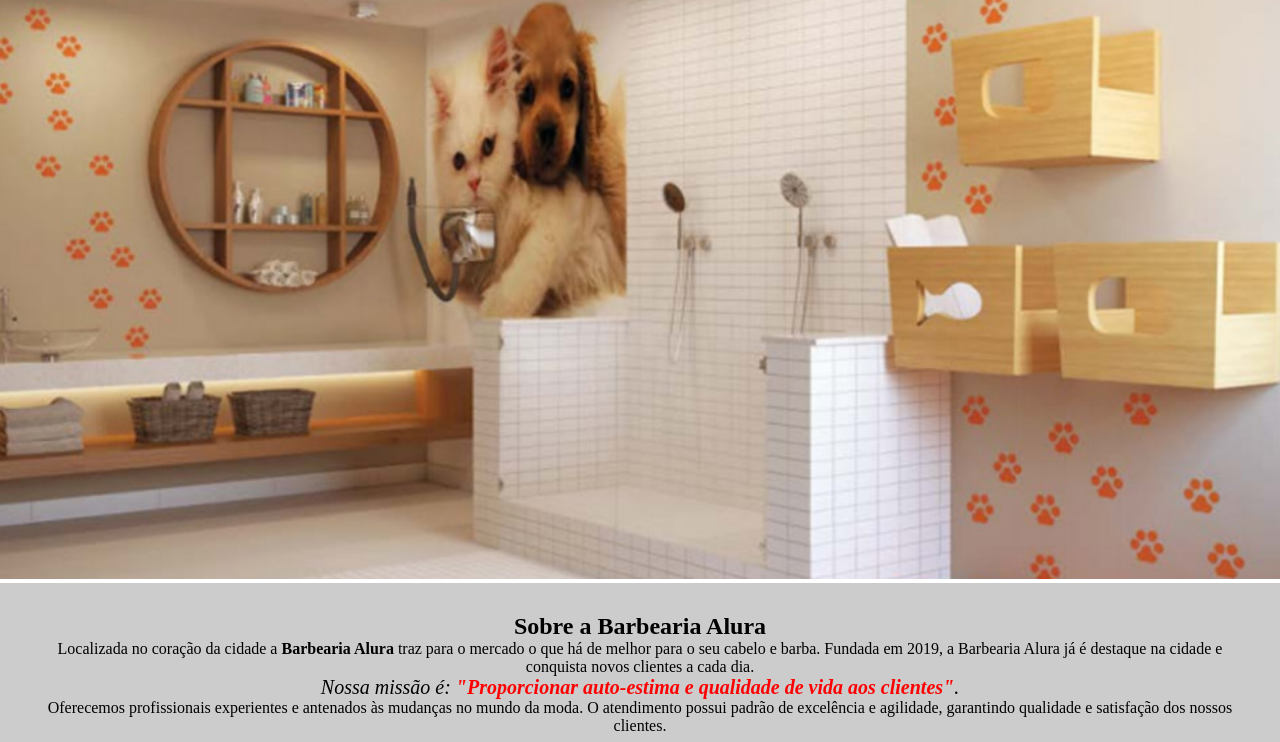
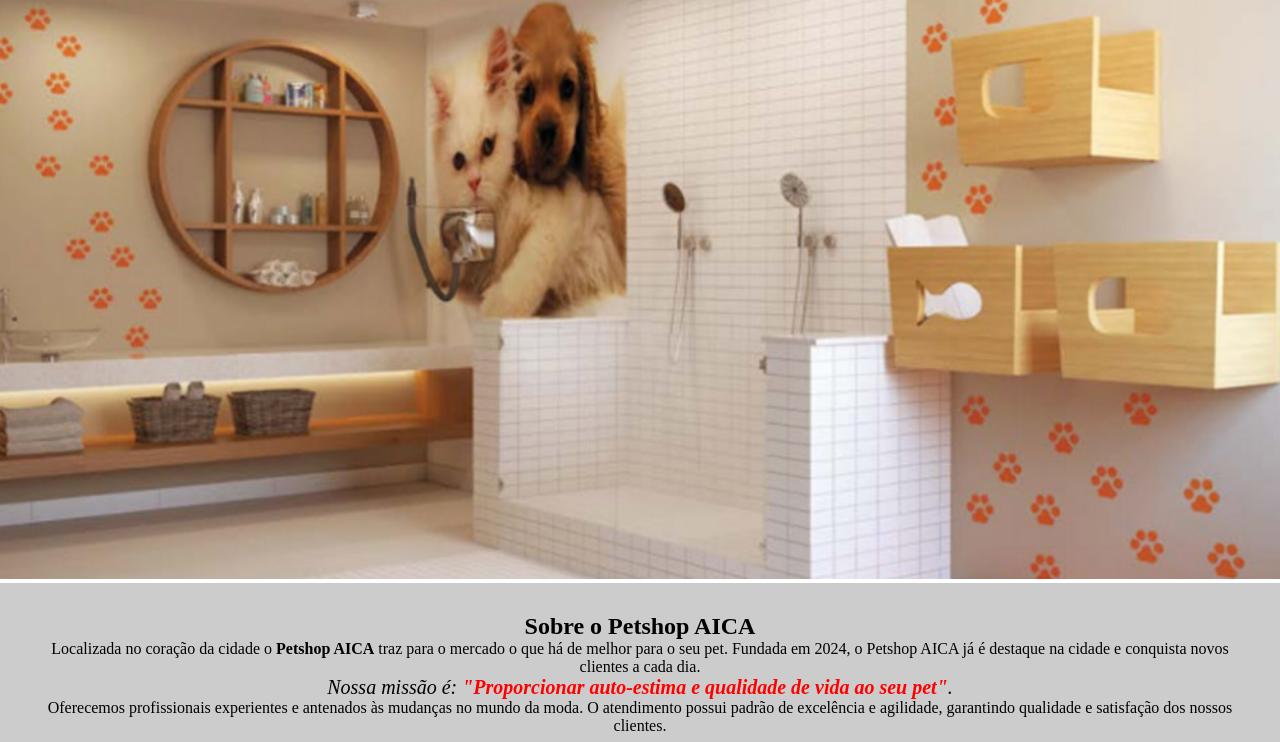
Before and after one commit to RatoDoCss/bigo, a plain HTML site: page home.html in a window 1280 px wide. Shown: the part 58-800 px from the top of the page. Drawn offline with Linux system fonts and the light colour scheme.

Commit message:
Update home.html

```diff
--- a/home.html
+++ b/home.html
@@ -11,11 +11,11 @@
 		</header>
 		<img id="banner" src="banner.jpg">
 		<div class="principal">
-			<h2 class="titulo-secundario">Sobre a Barbearia Alura</h2>
+			<h2 class="titulo-secundario">Sobre o Petshop AICA</h2>
 
-			<p>Localizada no coração da cidade a <strong>Barbearia Alura</strong> traz para o mercado o que há de melhor para o seu cabelo e barba. Fundada em 2019, a Barbearia Alura já é destaque na cidade e conquista novos clientes a cada dia.</p>
+			<p>Localizada no coração da cidade o <strong> Petshop AICA</strong> traz para o mercado o que há de melhor para o seu pet. Fundada em 2024, o  Petshop AICA já é destaque na cidade e conquista novos clientes a cada dia.</p>
 
-			<p id="missao"><em>Nossa missão é: <strong>"Proporcionar auto-estima e qualidade de vida aos clientes"</strong>.</em></p>
+			<p id="missao"><em>Nossa missão é: <strong>"Proporcionar auto-estima e qualidade de vida ao seu pet"</strong>.</em></p>
 
 			<p>Oferecemos profissionais experientes e antenados às mudanças no mundo da moda. O atendimento possui padrão de excelência e agilidade, garantindo qualidade e satisfação dos nossos clientes.</p>
 		</div>
```
